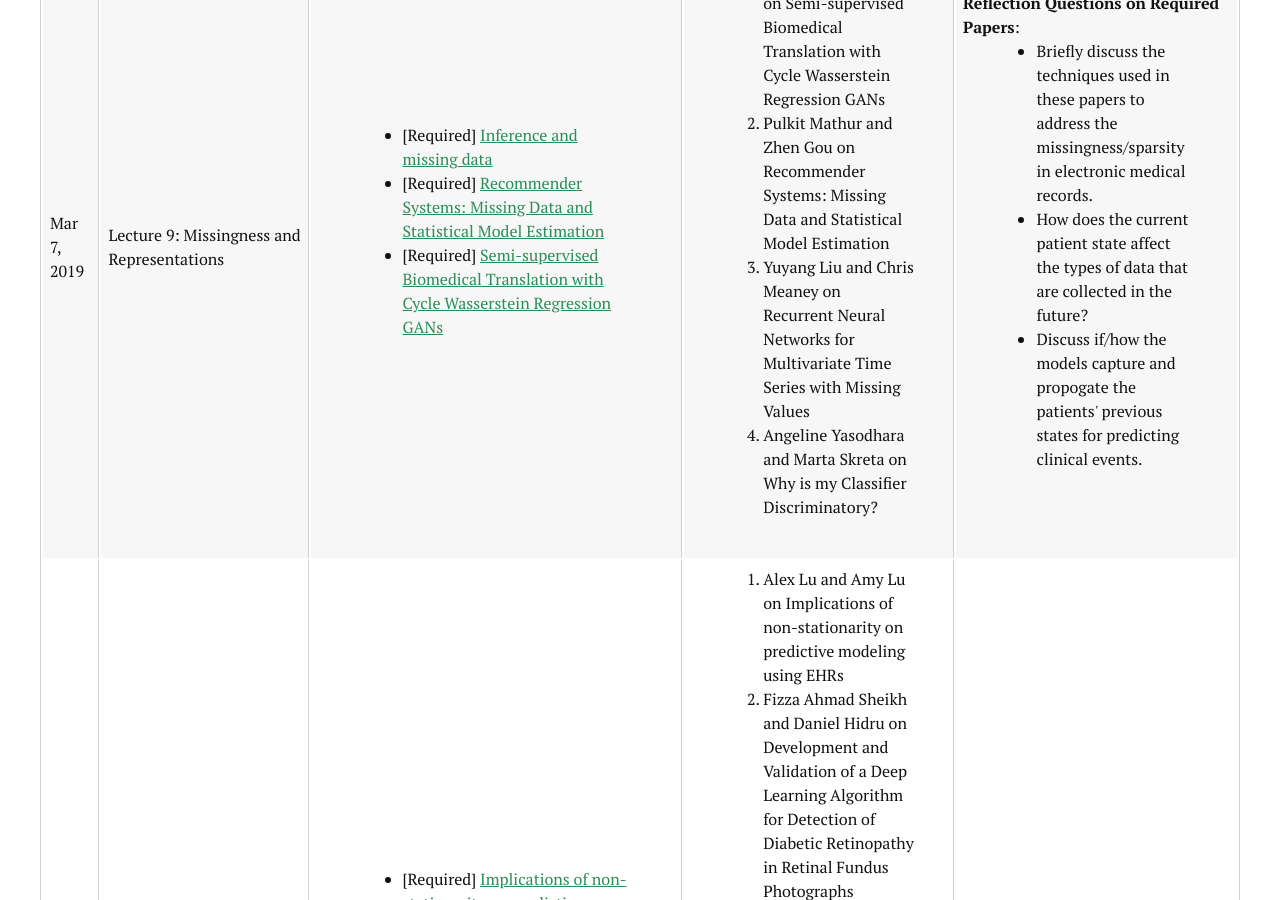
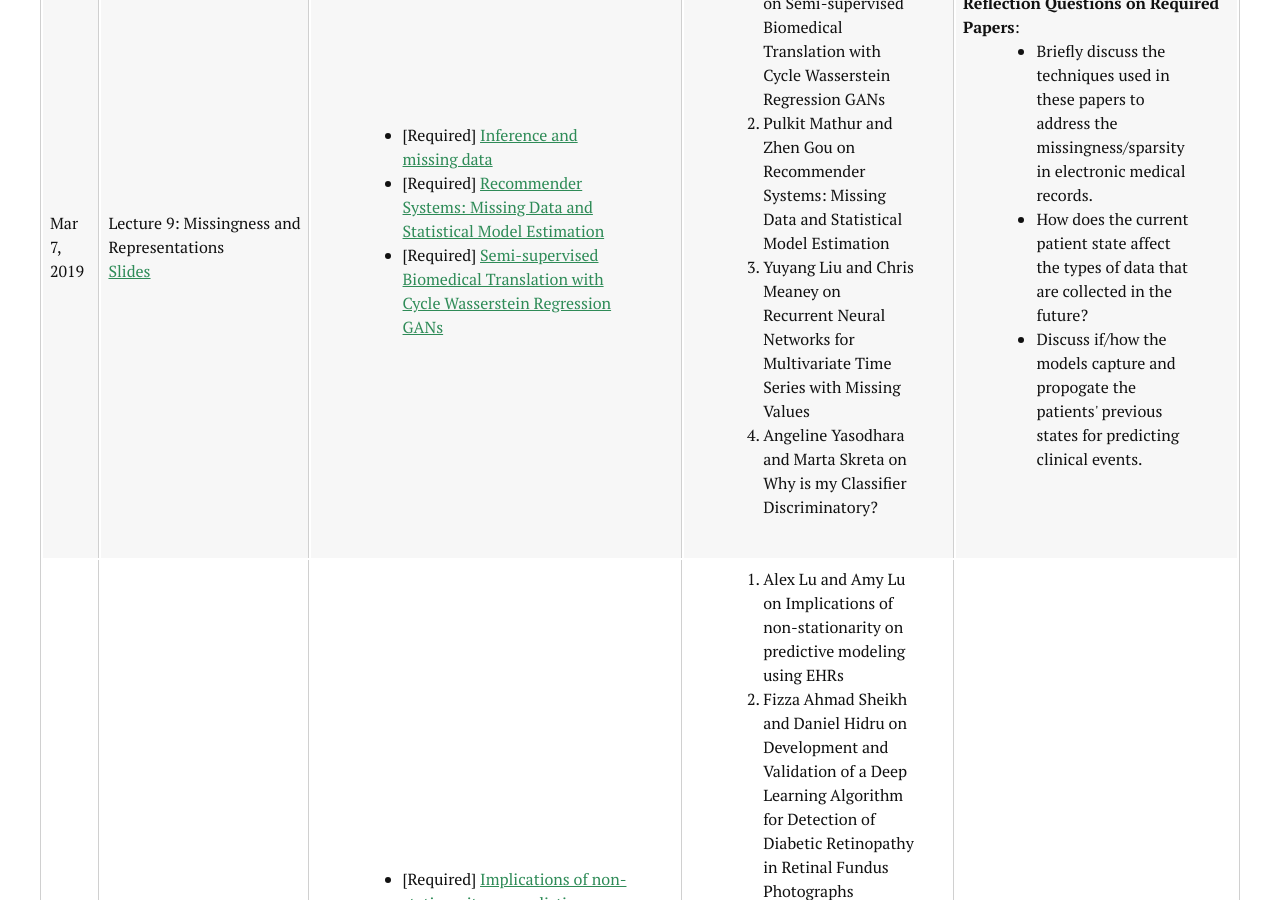
Before and after one commit to CS2541-ML4H2019/CS2541-ML4H2019.github.io, a Jekyll site: the page built from schedule.md, in a window 1280 px wide and 900 px high, scrolled down 5466 px. Built offline with Jekyll 4.4.1, drawn with Linux system fonts in a browser that asks for light colours; nearby versions of some CDN libraries.

Commit message:
Update schedule.md

```diff
--- a/schedule.md
+++ b/schedule.md
@@ -233,7 +233,7 @@
   </tr>
   <tr>
     <td id="mar">Mar 7, 2019</td>
-    <td>Lecture 9: Missingness and Representations</td>
+    <td>Lecture 9: Missingness and Representations<br> <a href="https://cs2541-ml4h2019.github.io/lectures/CSC2541 - Lecture 9.pdf"> Slides </a> </td>
     <td>
       <ul>
         <li>[Required] <a href="https://academic.oup.com/biomet/article-abstract/63/3/581/270932">Inference and missing data</a></li>
```
